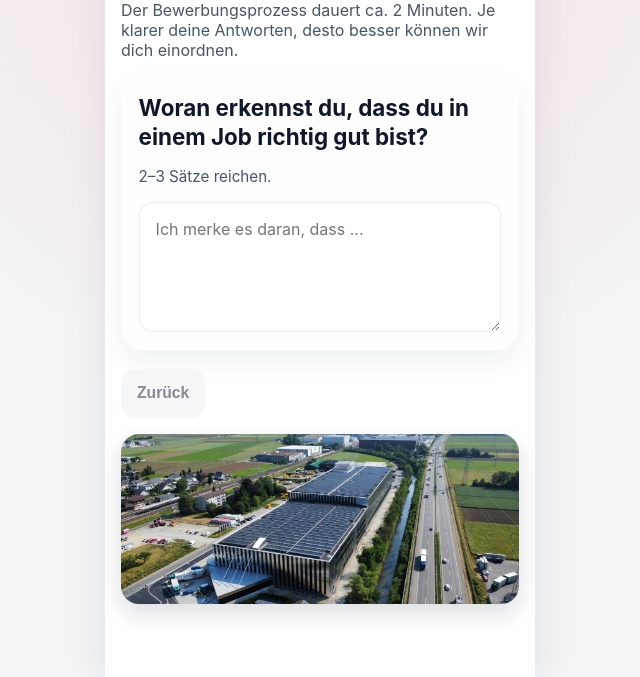
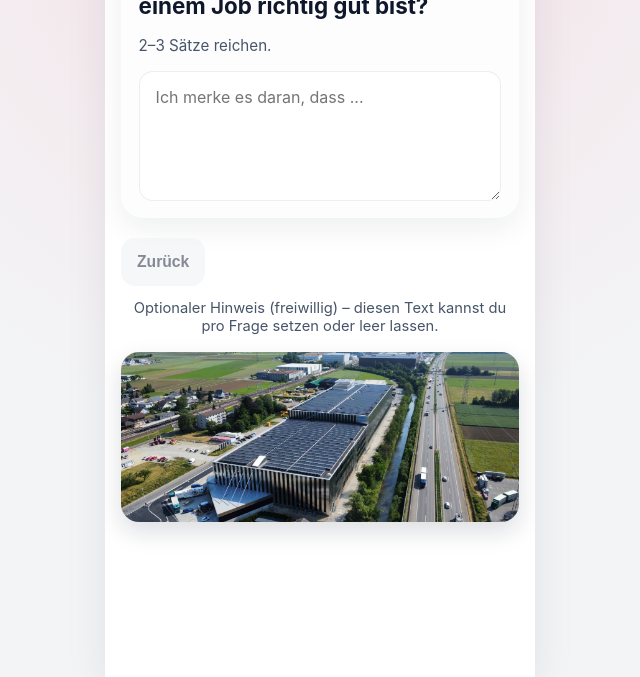
Before and after one commit to LivioMAG/funnel_new, a plain HTML site: page funnel/index.html in a window 1280 px wide. Shown: the part 123-800 px from the top of the page, without its empty margins (320-960 px from the left). Drawn offline with Linux system fonts and the light colour scheme.

Commit message:
Add optional text below navigation in funnel steps

```diff
--- a/funnel/funnel.css
+++ b/funnel/funnel.css
@@ -195,6 +195,13 @@ input:focus, textarea:focus {
 
 .actions { display: flex; justify-content: space-between; gap: .7rem; margin-top: .2rem; }
 .actions.single { justify-content: stretch; }
+.belowNavText {
+  margin: -.2rem 0 .1rem;
+  color: var(--muted);
+  font-size: .92rem;
+}
+.belowNavText.center { text-align: center; }
+.belowNavText.left { text-align: left; }
 .btn {
   border: 0;
   border-radius: 14px;
--- a/funnel/funnel.js
+++ b/funnel/funnel.js
@@ -34,7 +34,7 @@ function getProgress() {
   return { total, active, value: Math.round((active / total) * 100) };
 }
 
-function stepHeader(title) {
+function stepHeader() {
   const p = getProgress();
   return `
     <div class="progressWrap">
@@ -44,9 +44,15 @@ function stepHeader(title) {
       </div>
       <div class="progressTrack"><div class="progressBar" style="width:${p.value}%"></div></div>
     </div>
-    <h1>${title}</h1>
-    <p class="muted">${data.introText}</p>
   `;
+}
+
+function renderBelowNavText(step) {
+  const text = step?.belowNavText?.trim();
+  if (!text) return '';
+
+  const align = step?.belowNavTextAlign === 'left' ? 'left' : 'center';
+  return `<p class="belowNavText ${align}">${text}</p>`;
 }
 
 function hasStepValue(step) {
@@ -249,7 +255,7 @@ function renderStep() {
   const showNext = ['textarea', 'text', 'multipleChoice'].includes(step.type);
   app.innerHTML = `
     <section class="screen">
-      ${stepHeader(step.title)}
+      ${stepHeader()}
       <article class="questionCard">
         <h2>${step.question}</h2>
         ${helper}
@@ -259,6 +265,7 @@ function renderStep() {
         <button class="btn ghost" id="back" ${index === 0 ? 'disabled' : ''}>Zurück</button>
         ${showNext ? `<button class="btn primary ${hasStepValue(step) ? '' : 'isHidden'}" id="next">Weiter</button>` : ''}
       </div>
+      ${renderBelowNavText(step)}
       ${renderStepAsset(step)}
     </section>
   `;
@@ -297,7 +304,7 @@ function renderFinal() {
   const f = data.final;
   app.innerHTML = `
     <section class="screen">
-      ${stepHeader(f.title)}
+      ${stepHeader()}
       <article class="questionCard">
         <h2>${f.description}</h2>
         <div class="formGrid">
--- a/funnel/funnel.json
+++ b/funnel/funnel.json
@@ -1,5 +1,5 @@
 {
-  "introText": "Der Bewerbungsprozess dauert ca. 2 Minuten. Je klarer deine Antworten, desto besser können wir dich einordnen.",
+  "introText": "",
   "hero": {
     "badge": "🚀 Karriere-Funnel",
     "title": "Lass uns in wenigen Schritten den perfekten Match finden",
@@ -18,7 +18,9 @@
       "placeholder": "Ich merke es daran, dass ...",
       "webhookUrl": "https://n8n.srv1019917.hstgr.cloud/webhook-test/599d025f-e821-47aa-8094-504c4e09014e",
       "asset": "../assets/ref2.jpg",
-      "webhookMethod": "GET"
+      "webhookMethod": "GET",
+      "belowNavText": "Optionaler Hinweis (freiwillig) – diesen Text kannst du pro Frage setzen oder leer lassen.",
+      "belowNavTextAlign": "center"
     },
     {
       "id": "q2",
```
